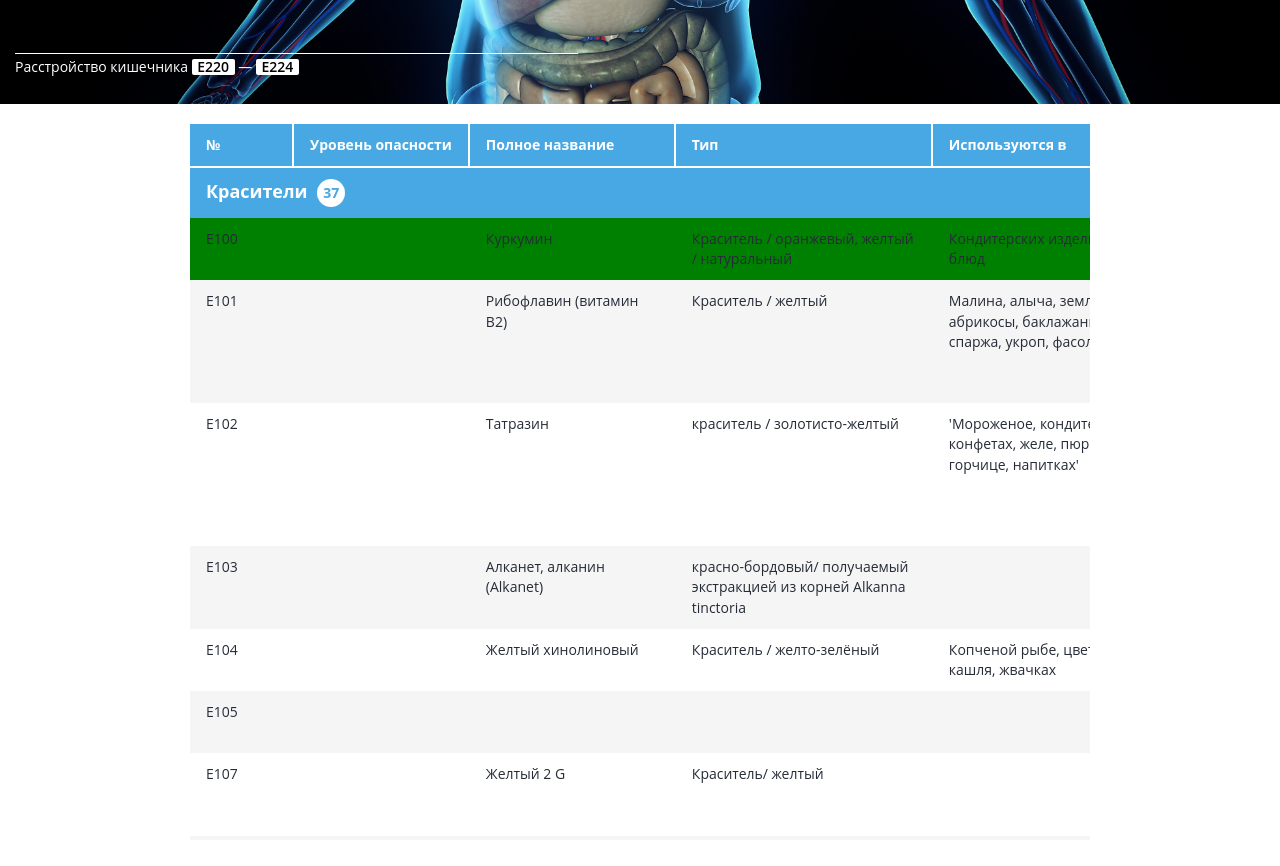
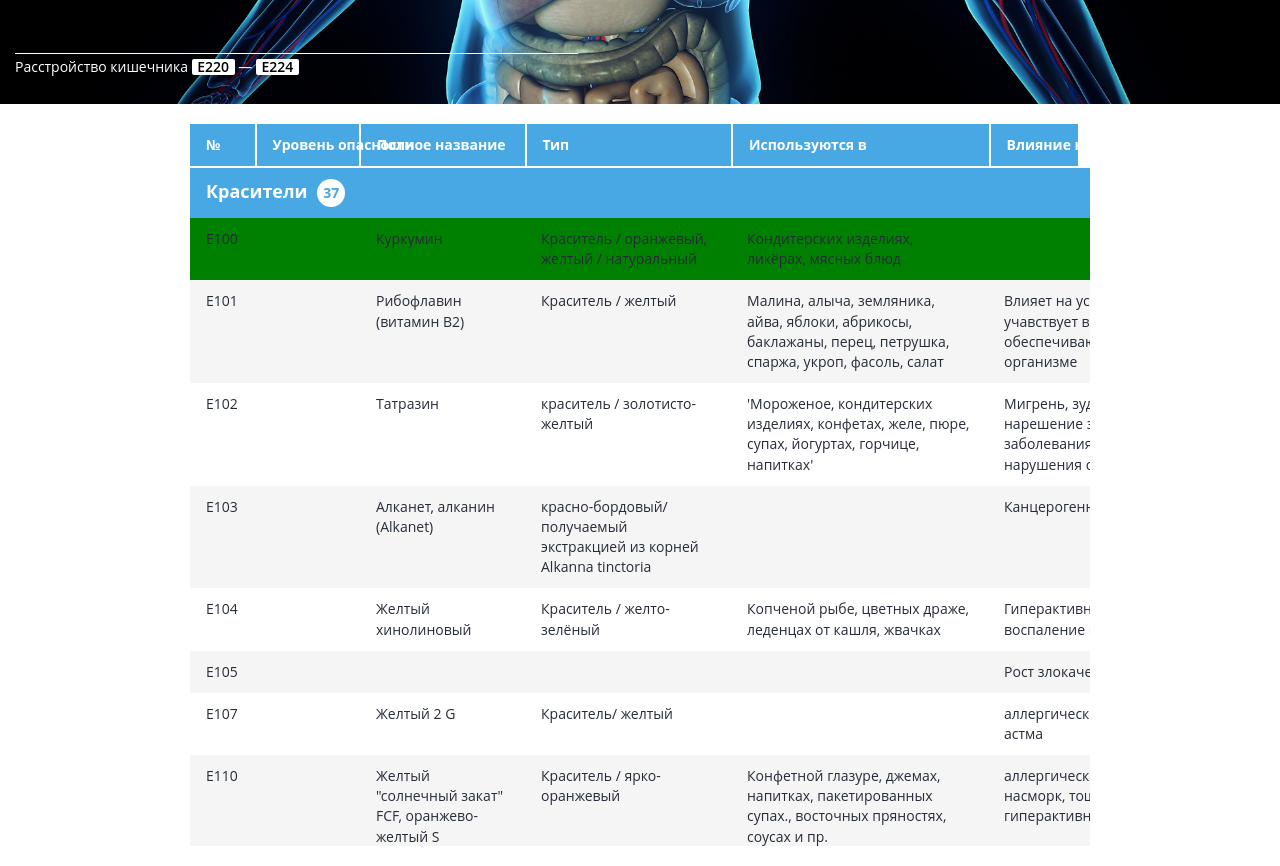
Before and after one commit to kre1z0/unnamed, a Gatsby site: page /food-additive in a window 1280 px wide. Shown: the part 600-1466 px from the top of the page. Built offline with nearby package versions, Linux system fonts and the light colour scheme; Gatsby itself is replaced by a stand-in of ours.

Commit message:
checkpoint 2

```diff
--- a/src/components/Table/Row.js
+++ b/src/components/Table/Row.js
@@ -9,7 +9,7 @@ export const Row = React.memo(({ data, cell, ggwp, groupIndex, onRefRows }) => {
       {Object.keys(data).map((key, i) =>
         key !== "group" ? (
           <Td key={`${key}-${i}`}>
-            <Cell cellWidth={cell[i]}>{data[key]}</Cell>
+            <Cell cellWidth={cell[i - 1]}>{data[key]}</Cell>
           </Td>
         ) : null,
       )}
--- a/src/components/Table/index.js
+++ b/src/components/Table/index.js
@@ -1,7 +1,16 @@
 import React, { Component } from "react";
 
 import { Body } from "./Body";
-import { TableContainer, TableUI, Thead, TableHeader, Tr, HeaderCell } from "./styled";
+import {
+  MainContainer,
+  TableContainer,
+  TableUI,
+  TitleContainer,
+  Thead,
+  TableHeader,
+  Tr,
+  HeaderCell,
+} from "./styled";
 
 export class Table extends Component {
   state = {
@@ -21,7 +30,7 @@ export class Table extends Component {
 
   onOrientationChange = () => {
     const vh = Math.max(document.documentElement.clientHeight, window.innerHeight || 0);
-    this.setState({ vh: vh - 64 - 20 });
+    this.setState({ vh: vh - 120 });
   };
 
   onScroll = e => {
@@ -33,22 +42,34 @@ export class Table extends Component {
     const { data, head, cell, className } = this.props;
 
     return (
-      <TableContainer vh={vh} onScroll={this.onScroll} className={className}>
+      <MainContainer className={className}>
+        <TitleContainer>
           <TableUI>
             {head && (
-            <Thead scrollTop={scrollTop}>
+              <Thead scrollLeft={scrollLeft}>
                 <Tr>
                   {head.map((title, index) => (
                     <TableHeader key={`th-${index}`}>
-                    <HeaderCell>{title}</HeaderCell>
+                      <HeaderCell cellWidth={cell[index] - 12 / cell.length}>{title}</HeaderCell>
                     </TableHeader>
                   ))}
                 </Tr>
               </Thead>
             )}
-          <Body data={data} cell={cell} head={head} scrollTop={scrollTop} scrollLeft={scrollLeft} />
+          </TableUI>
+        </TitleContainer>
+        <TableContainer vh={vh} onScroll={this.onScroll}>
+          <TableUI>
+            <Body
+              data={data}
+              cell={cell}
+              head={head}
+              scrollTop={scrollTop}
+              scrollLeft={scrollLeft}
+            />
           </TableUI>
         </TableContainer>
+      </MainContainer>
     );
   }
 }
--- a/src/components/Table/styled.js
+++ b/src/components/Table/styled.js
@@ -2,7 +2,9 @@ import styled from "styled-components";
 
 import { rateLimit } from "../../utils/number";
 
-export const TableContainer = styled.header.attrs(({ vh }) => ({
+export const MainContainer = styled.div``;
+
+export const TableContainer = styled.div.attrs(({ vh }) => ({
   style: {
     height: `${vh}px`,
   },
@@ -10,15 +12,22 @@ export const TableContainer = styled.header.attrs(({ vh }) => ({
   position: relative;
   width: 100%;
   overflow: auto;
+  overflow: overlay;
 `;
 
 export const TableUI = styled.table`
+  width: 100%;
   border-spacing: 0;
 `;
 
-export const Thead = styled.thead.attrs(({ scrollTop }) => ({
+export const TitleContainer = styled.div`
+  width: calc(100% - 12px);
+  overflow: hidden;
+`;
+
+export const Thead = styled.thead.attrs(({ scrollLeft }) => ({
   style: {
-    transform: `translateY(${scrollTop}px)`,
+    transform: `translateX(-${scrollLeft}px)`,
   },
 }))`
   will-change: transform;
@@ -72,7 +81,11 @@ export const Cell = styled.div.attrs(({ cellWidth }) => ({
   padding: 10px 15px;
 `;
 
-export const HeaderCell = styled(Cell)``;
+export const HeaderCell = styled(Cell).attrs(({ cellWidth }) => ({
+  style: {
+    width: cellWidth ? `${cellWidth}px` : "100%",
+  },
+}))``;
 
 export const TitleCell = styled(Cell)`
   font-size: 18px;
```
Lines whose indentation alone changed are shown as unchanged.
